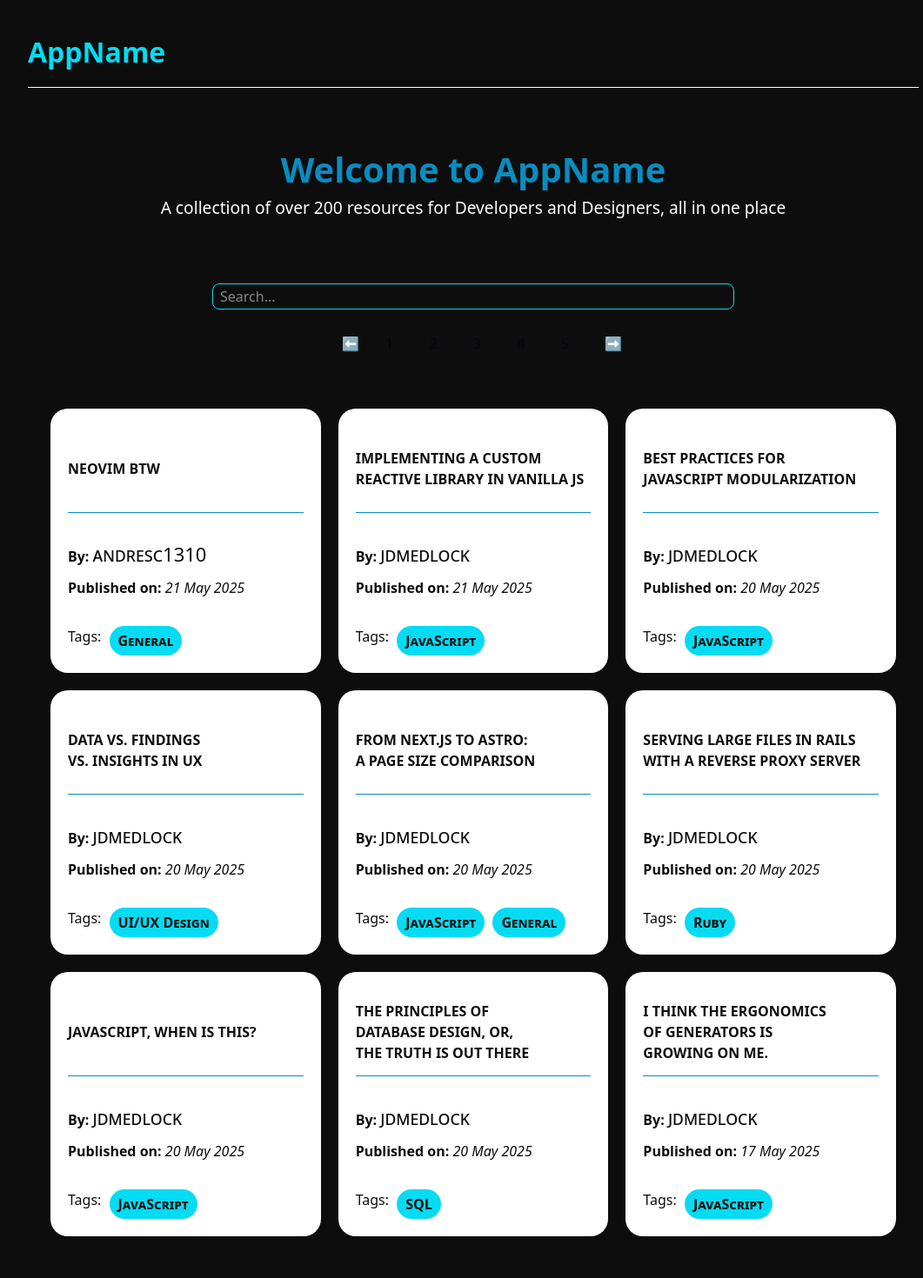
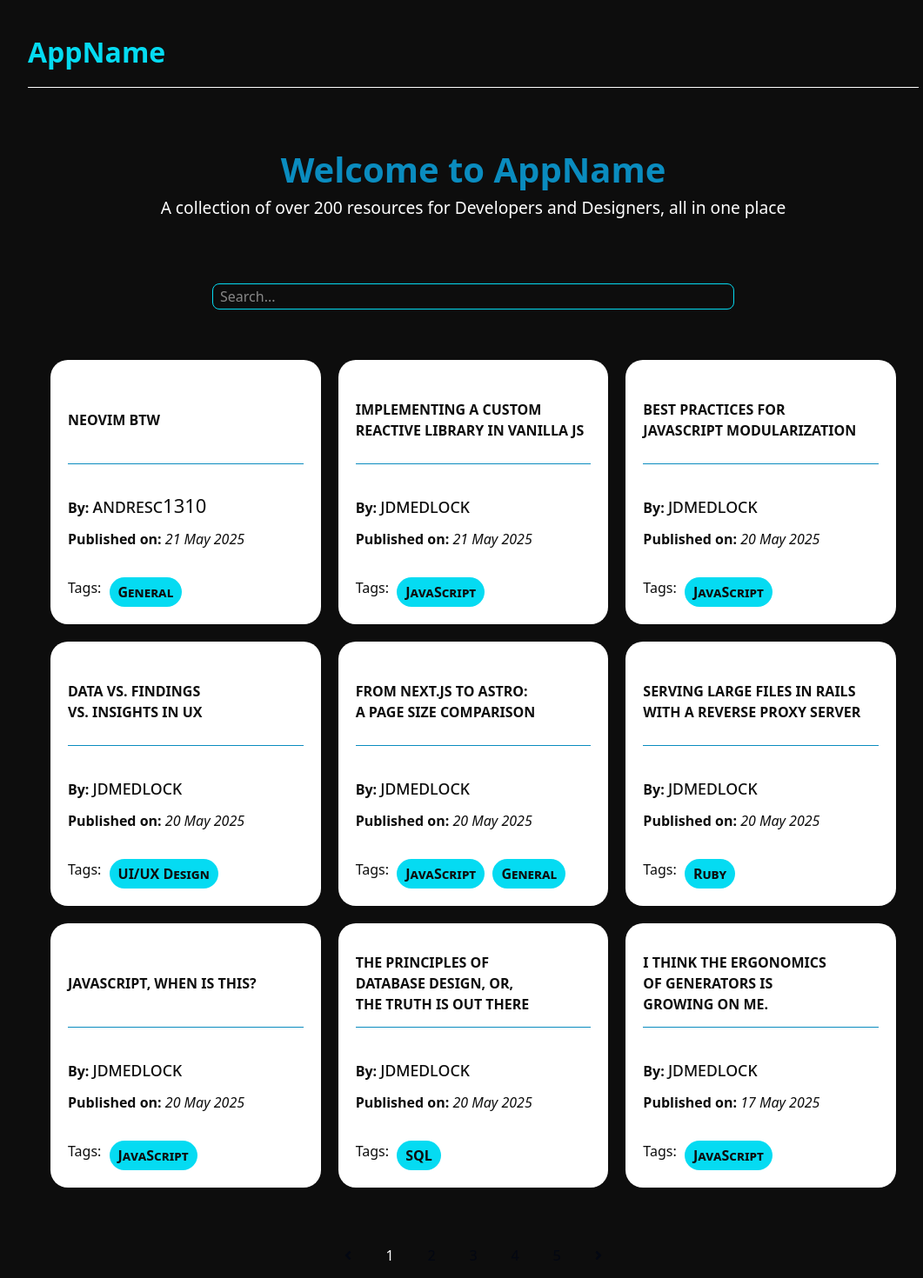
Before and after one commit to volumia/V55-tier2-team-22-fork, a React (Vite) app in the folder frontend/: page / in a window 1280 px wide. Shown: the top 1470 px of the page at 87% size, without its empty margins (96-1157 px from the left). Built offline with nearby package versions, Linux system fonts and the light colour scheme.

Commit message:
fe: Improve style of pagination bar.

```diff
--- a/frontend/src/App.jsx
+++ b/frontend/src/App.jsx
@@ -40,6 +40,9 @@ function App() {
       <Header />
       {/* Search Bar */}
       <SearchBar />
+
+      {/* Show the resources fetched from the API */}
+      <ResourceList displayRange={itemDisplayRange} />
       <PaginationBar
         firstItemIndex={itemDisplayRange.min}
         pageSize={pageSize}
@@ -48,9 +51,6 @@ function App() {
         onChangePage={onPageIndexChange}
       ></PaginationBar>
 
-      {/* Show the resources fetched from the API */}
-      <ResourceList displayRange={itemDisplayRange} />
-
       {/* Footer of the App */}
       <Footer />
     </>
--- a/frontend/src/components/Pagination/PageButton.jsx
+++ b/frontend/src/components/Pagination/PageButton.jsx
@@ -3,7 +3,7 @@ import styles from "./PaginationBar.module.css";
 function PageButton({ number: index, isCurrent, onClick }) {
   if (isCurrent) {
     return (
-      <button className={styles.page_button_current} onClick={onClick}>
+      <button className={styles.page_button_current} disabled={true}>
         {index + 1}
       </button>
     );
--- a/frontend/src/components/Pagination/PaginationBar.jsx
+++ b/frontend/src/components/Pagination/PaginationBar.jsx
@@ -2,6 +2,8 @@ import { useEffect, useState } from "react";
 import styles from "./PaginationBar.module.css";
 import { computePageIndex, computePageArrangement } from "@/util/pagination";
 import PageButton from "./PageButton.jsx";
+import { FaAngleLeft } from "react-icons/fa";
+import { FaAngleRight } from "react-icons/fa";
 
 function PaginationBar({ firstItemIndex, totalItems, pageSize, maxVisiblePageButtons, onChangePage }) {
   const [currentPageIndex, setCurrentPageIndex] = useState(computePageIndex(firstItemIndex, pageSize));
@@ -31,7 +33,7 @@ function PaginationBar({ firstItemIndex, totalItems, pageSize, maxVisiblePageBut
   return (
     <div className="w-fit ml-auto mr-auto flex flex-row gap-2 my-4">
       <button className={styles.page_button} onClick={() => attemptChangePage(currentPageIndex - 1)}>
-        ⬅️
+        <FaAngleLeft></FaAngleLeft>
       </button>
 
       {arrangement.map((n) => {
@@ -46,7 +48,7 @@ function PaginationBar({ firstItemIndex, totalItems, pageSize, maxVisiblePageBut
       })}
 
       <button className={styles.page_button} onClick={() => attemptChangePage(currentPageIndex + 1)}>
-        ➡️
+        <FaAngleRight></FaAngleRight>
       </button>
     </div>
   );
--- a/frontend/src/components/Pagination/PaginationBar.module.css
+++ b/frontend/src/components/Pagination/PaginationBar.module.css
@@ -1,25 +1,36 @@
 .page_button,
 .page_button_current {
-  display: inline-block;
+  display: inline-flex;
 
   width: calc(var(--spacing) * 10);
   height: calc(var(--spacing) * 10);
+  padding: 0;
 
-  text-align: center;
-  vertical-align: middle;
+  justify-content: center;
+  align-items: center;
 
   background-color: var(--color-gray-100);
+  outline: none !important;
 
   transition: none;
+  font-size: 1rem;
+}
+
+.page_button {
+  color: var(--color-gray-950);
 }
 
 .page_button_current {
+  color: var(--color-cyan-950);
   background-color: var(--color-cyan-500);
-  outline: 2px solid var(--color-cyan-100);
+  border: 1px solid var(--color-cyan-100);
+
+  cursor: default;
 }
 
 .page_button_current:hover {
   background-color: var(--color-cyan-500);
+  border: 1px solid var(--color-cyan-100);
 }
 
 .page_button_current:active {
```
